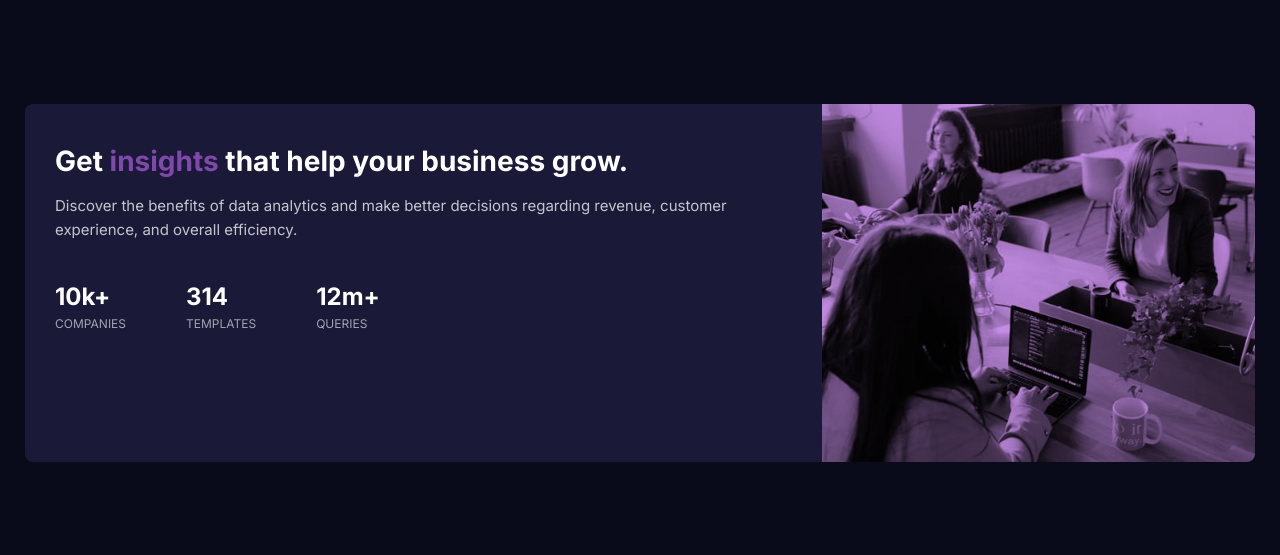
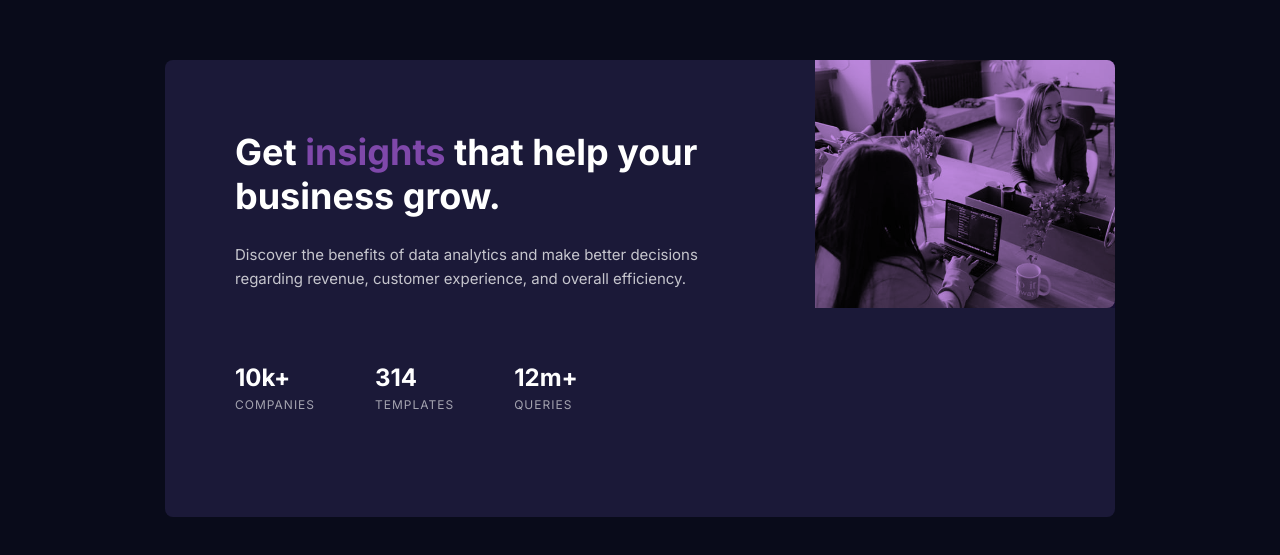
Before and after one commit to EdwardShanahan07/FM-Stats-Preview-Card-Component, a plain HTML site: page index.html in a window 1280 px wide. Shown: the part 117-672 px from the top of the page. Drawn offline with Linux system fonts and the light colour scheme.

Commit message:
Change Media Query From 700px to 1200px

```diff
--- a/assets/css/style.css
+++ b/assets/css/style.css
@@ -107,14 +107,19 @@ body {
   font-size: 1.2rem;
   font-weight: 400;
   text-transform: uppercase;
+  letter-spacing: 1px;
   margin-bottom: 3.5rem;
 }
 
-/* Media Query Over 700px */
+/* Media Query Over 1200px */
 
 @media (min-width: 1200px) {
+  body {
+    padding: 17.7rem 16.5rem;
+  }
   .card {
     flex-direction: row;
+    height: 100%;
   }
 
   .card__img img {
@@ -126,6 +131,7 @@ body {
   }
 
   .card__img {
+    height: 100%;
     order: 2;
   }
 
@@ -139,6 +145,7 @@ body {
 
   .card__text {
     text-align: left;
+    padding: 7.2rem;
   }
 
   .stats {
@@ -149,4 +156,26 @@ body {
   .stat {
     margin-right: 6rem;
   }
+
+  .card__text {
+    padding: 7rem;
+  }
+
+  .card h1 {
+    font-size: 3.6rem;
+    margin-bottom: 2.5rem;
+  }
+
+  .card h1 span {
+    color: var(--Color-Soft-Violet);
+  }
+
+  .card p {
+    margin-bottom: 7.2rem;
+  }
+
+  .card h2 {
+    font-size: 2.4rem;
+    margin-bottom: 0.5rem;
+  }
 }
```
